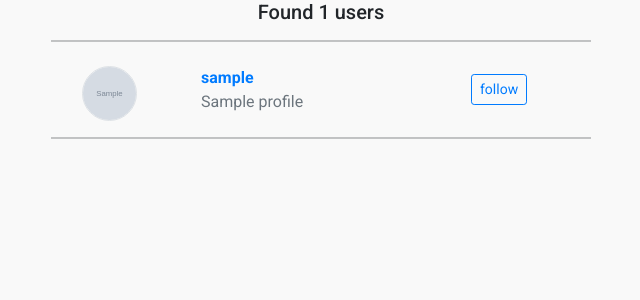
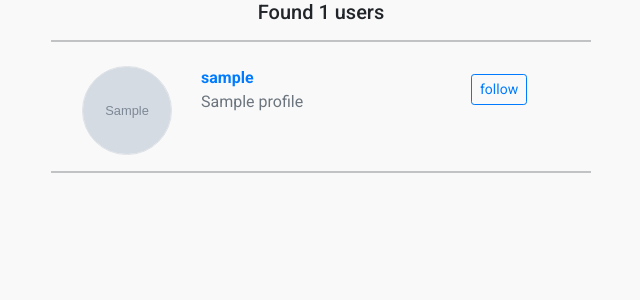
Before and after one commit to JoyChristine/Instagram, a Django app: template app/templates/app/results.html in a window 1280 px wide. Shown: the part 58-358 px from the top of the page, without its empty margins (319-959 px from the left). Run offline with Django 4.2, Linux system fonts and the light colour scheme; the template is opened without the code that fills it: most values are stand-ins (such as "Sample title", 1, 10 or a date in 2020); grey boxes marked "Sample" are stand-in pictures; some libraries are stand-ins or nearby versions.

Commit message:
add profile pic to user results

```diff
--- a/app/templates/app/results.html
+++ b/app/templates/app/results.html
@@ -20,7 +20,7 @@
                 <div class="row">
                     <div class="col-md-3">
                         <img src="{{userprofile.user.profile.profile_picture.url}}" alt=""
-                             class="rounded-circle border ml-3 mt-2  mr-3" width="55" height="55">
+                             class="rounded-circle border ml-3 mt-2  mr-3" id="results-img">
                     </div>
                     <div class="col-md-6 mt-2">
                         <span><strong><a href="{% url 'user_profile' userprofile.user.username  %}">{{userprofile.user.username}}</a></strong></span><br>
```
